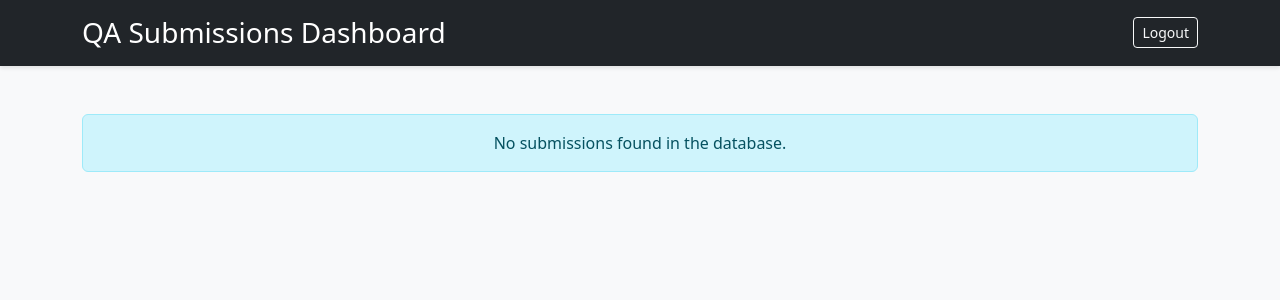
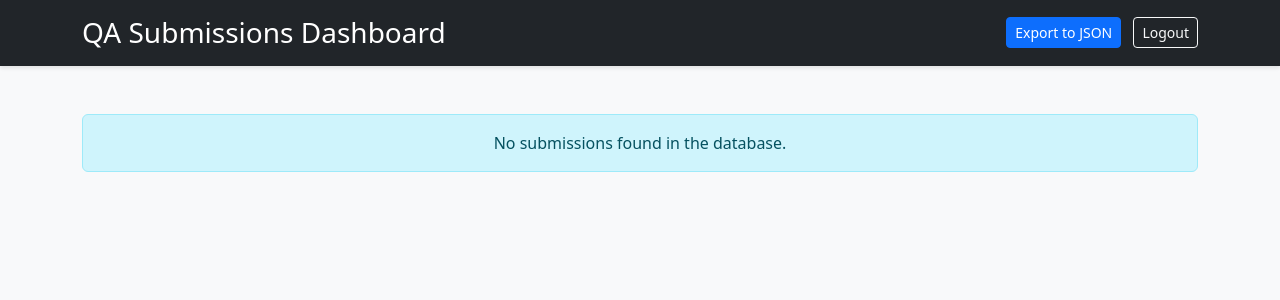
Before and after one commit to quackextractor/scenarios-web-fps, a Flask app: page /admin in a window 1280 px wide. Shown: the top 300 px of the page. Run offline with Flask 3, Linux system fonts and the light colour scheme; the visitor is signed in with stand-in values (Sample User, id 1); some libraries are stand-ins or nearby versions.

Commit message:
Add JSON export and improve UI/validation
Fixes model id definition and adds an admin JSON export endpoint that serializes submissions (including parsed test_data and ISO timestamps) and returns it as a downloadable industrialist_qa_export.json file. Adds an Export to JSON button to the admin dashboard. Enhances the index template by tagging scenario cards with data-scenario-id, adding an issue-textarea class, clearing inputs when sets are toggled off, and adding dynamic validation/visual feedback so Issue Log becomes required if any step is marked Fail or Needs Work. Also contains small markup/spacing cleanups.

```diff
--- a/app.py
+++ b/app.py
@@ -45,7 +45,7 @@ app.config['SQLALCHEMY_TRACK_MODIFICATIONS'] = False
 db = SQLAlchemy(app)
 
 class TestSubmission(db.Model):
-    id = db.Model.id = db.Column(db.Integer, primary_key=True)
+    id = db.Column(db.Integer, primary_key=True)
     tester_name = db.Column(db.String(100), nullable=False)
     test_date = db.Column(db.String(20), nullable=False)
     duration = db.Column(db.Integer, nullable=False)
@@ -222,6 +222,33 @@ def admin_dashboard():
 
     return render_template('admin.html', submissions=submissions)
 
+@app.route('/admin/export/json', methods=['GET'])
+@login_required
+def export_json():
+    """Exports all submissions from the database as a JSON file."""
+    submissions = TestSubmission.query.all()
+    export_data = []
+
+    for sub in submissions:
+        try:
+            parsed_test_data = json.loads(sub.test_data)
+        except json.JSONDecodeError:
+            parsed_test_data = {}
+
+        export_data.append({
+            "id": sub.id,
+            "tester_name": sub.tester_name,
+            "test_date": sub.test_date,
+            "duration_minutes": sub.duration,
+            "submission_time": sub.submission_time.isoformat(),
+            "results": parsed_test_data
+        })
+
+    response = make_response(jsonify(export_data))
+    response.headers["Content-Disposition"] = "attachment; filename=industrialist_qa_export.json"
+    response.headers["Content-Type"] = "application/json"
+    return response
+
 if __name__ == '__main__':
     debug_mode = os.environ.get('FLASK_DEBUG', 'False').lower() in ['true', '1', 't']
     app.run(debug=debug_mode)
--- a/templates/admin.html
+++ b/templates/admin.html
@@ -19,7 +19,10 @@
 <div class="dashboard-header mb-5">
     <div class="container d-flex justify-content-between align-items-center">
         <h3 class="mb-0">QA Submissions Dashboard</h3>
-        <a href="{{ url_for('admin_logout') }}" class="btn btn-outline-light btn-sm">Logout</a>
+        <div>
+            <a href="{{ url_for('export_json') }}" class="btn btn-primary btn-sm me-2">Export to JSON</a>
+            <a href="{{ url_for('admin_logout') }}" class="btn btn-outline-light btn-sm">Logout</a>
+        </div>
     </div>
 </div>
 
@@ -82,7 +85,6 @@
                             </div>
                         </div>
                         {% endfor %}
-
                     </div>
                 </div>
             </div>
```
Also changed, not shown: templates/index.html (+37 -6 lines).
